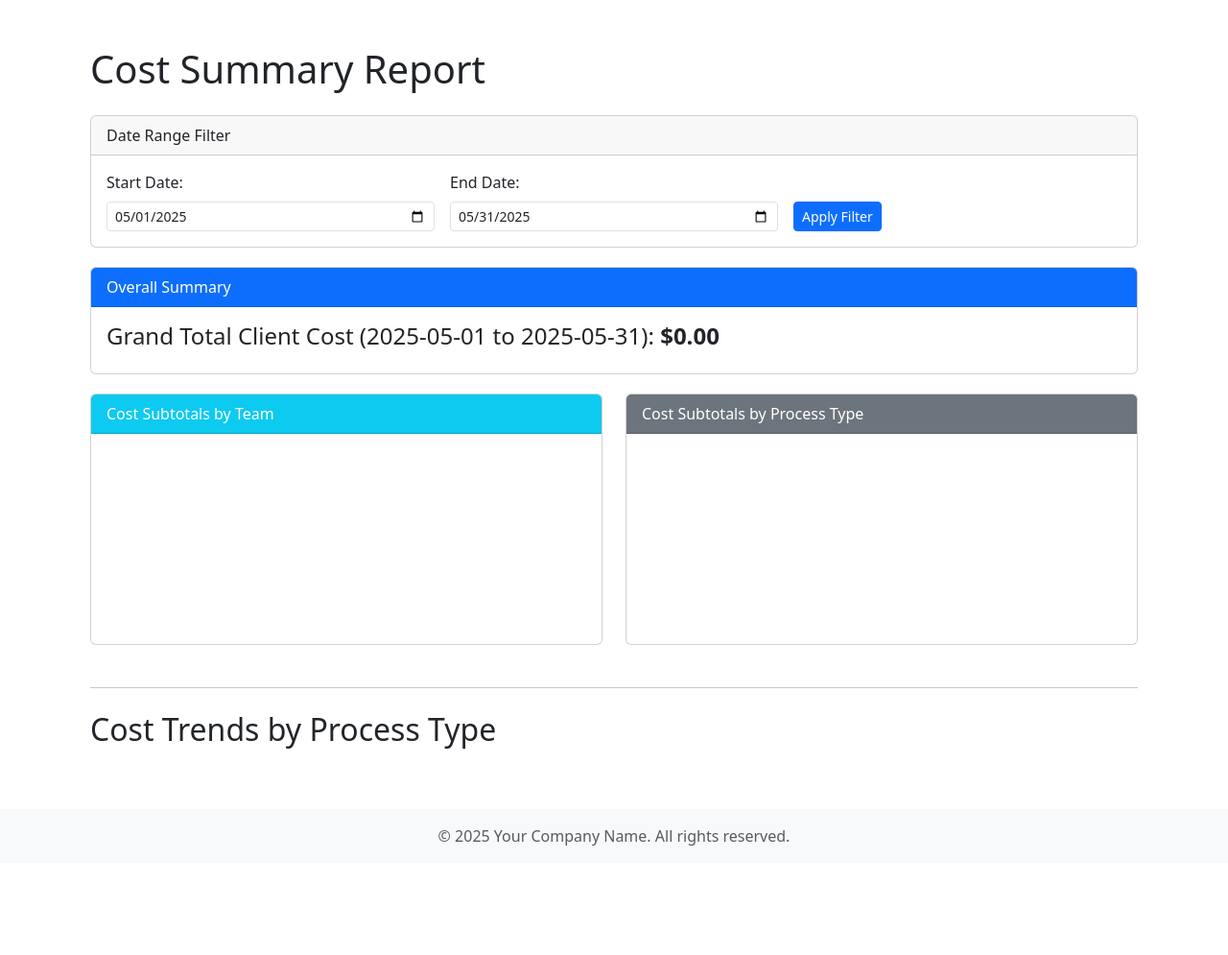
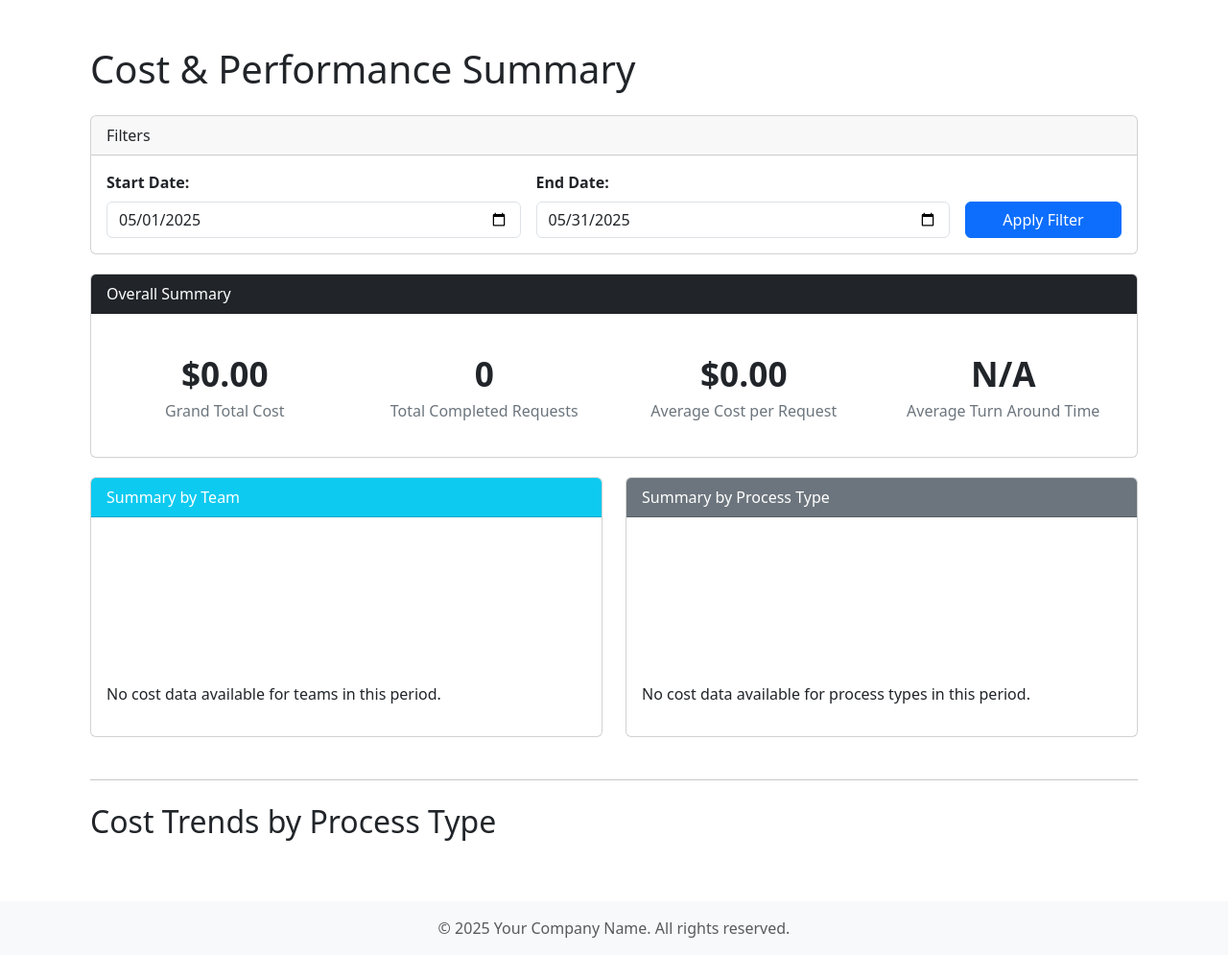
Before and after one commit to oscarmbv/requests-webpage, a Django app: page /rhino/cost_summary/ in a window 1280 px wide. Shown: the part 56-1051 px from the top of the page at 96% size. Before the commit the page ends 937 px from the top, so only its background shows below. Run offline with Django 5.2, Linux system fonts and the light colour scheme; the visitor is signed in with stand-in values (Sample User, id 1); data comes from the database, SQL or seed files in the repository; a map, chart or similar area stays blank.

Commit message:
Cost Summary Improvements

```diff
--- a/tasks/templates/tasks/cost_summary.html
+++ b/tasks/templates/tasks/cost_summary.html
@@ -1,19 +1,25 @@
 {% extends "base.html" %}
 {% load static %}
-
+{% load duration_filters %}
 {% block title %}{{ page_title|default:"Client Cost Summary" }}{% endblock %}
-
 {% block extra_css %}
 <style>
     .summary-card { margin-bottom: 20px; }
+
+    /* --- ESTILOS NUEVOS PARA KPI BOXES Y TABLAS --- */
+    .kpi-box { text-align: center; padding: 20px; border-radius: 8px; }
+    .kpi-box .kpi-value { font-size: 2.2rem; font-weight: bold; }
+    .kpi-box .kpi-label { font-size: 1rem; color: #6c757d; }
+    .table th { white-space: nowrap; }
+
+    /* --- ESTILOS ORIGINALES Y NECESARIOS PARA LOS GRÁFICOS (REINTEGRADOS) --- */
     .chart-container {
         width: 100%;
-        /* max-width: 450px; para pie charts */
         margin: 15px auto;
     }
-    .scatter-chart-container { /* Contenedor para los nuevos gráficos de dispersión */
+    .scatter-chart-container {
         width: 100%;
-        height: 350px; /* Altura fija para mejor visualización */
+        height: 350px; /* <-- La línea crucial que faltaba */
         margin-bottom: 30px;
     }
 </style>
@@ -21,79 +27,132 @@
 
 {% block content %}
 <div class="container mt-4">
-    <h1 class="mb-4">{{ page_title|default:"Client Cost Summary Report" }}</h1>
+    <h1 class="mb-4">{{ page_title|default:"Cost & Performance Summary Report" }}</h1>
 
     {# Formulario de Filtro de Fecha #}
     <div class="card summary-card">
-        <div class="card-header">
-            Date Range Filter
-        </div>
+        <div class="card-header">Filters</div>
         <div class="card-body">
-            <form method="get" class="row gx-3 gy-2 align-items-center">
-                <div class="col-sm-4">
-                    <label for="start_date" class="form-label">Start Date:</label>
-                    <input type="date" class="form-control form-control-sm" id="start_date" name="start_date" value="{{ start_date }}">
-                </div>
-                <div class="col-sm-4">
-                    <label for="end_date" class="form-label">End Date:</label>
-                    <input type="date" class="form-control form-control-sm" id="end_date" name="end_date" value="{{ end_date }}">
-                </div>
-                <div class="col-sm-auto align-self-end">
-                    <button type="submit" class="btn btn-primary btn-sm">Apply Filter</button>
+            <form method="get" action="{% url 'tasks:client_cost_summary' %}">
+                <div class="row align-items-end g-3">
+                    <div class="col-md-5">
+                        <label for="start_date" class="form-label fw-bold">Start Date:</label>
+                        <input type="date" class="form-control" id="start_date" name="start_date" value="{{ start_date }}">
+                    </div>
+                    <div class="col-md-5">
+                        <label for="end_date" class="form-label fw-bold">End Date:</label>
+                        <input type="date" class="form-control" id="end_date" name="end_date" value="{{ end_date }}">
+                    </div>
+                    <div class="col-md-2">
+                        <button type="submit" class="btn btn-primary w-100">Apply Filter</button>
+                    </div>
                 </div>
             </form>
         </div>
     </div>
 
-    {# Gran Total (sin cambios) #}
+    {# --- CAMBIO: Overall Summary Card actualizada --- #}
     <div class="card summary-card">
-        <div class="card-header bg-primary text-white">
-            Overall Summary
-        </div>
+        <div class="card-header bg-dark text-white">Overall Summary</div>
         <div class="card-body">
-            <h4>Grand Total Client Cost ({{ start_date }} to {{ end_date }}): <strong>${{ grand_total_cost|floatformat:2 }}</strong></h4>
+            <div class="row">
+                <div class="col-md-3 kpi-box">
+                    <div class="kpi-value">${{ grand_total_cost|floatformat:2 }}</div>
+                    <div class="kpi-label">Grand Total Cost</div>
+                </div>
+                <div class="col-md-3 kpi-box">
+                    <div class="kpi-value">{{ total_requests_count }}</div>
+                    <div class="kpi-label">Total Completed Requests</div>
+                </div>
+                <div class="col-md-3 kpi-box">
+                    <div class="kpi-value">${{ average_cost_per_request|floatformat:2 }}</div>
+                    <div class="kpi-label">Average Cost per Request</div>
+                </div>
+                <div class="col-md-3 kpi-box">
+                    <div class="kpi-value">{{ overall_average_tat|format_timedelta|default:"N/A" }}</div>
+                    <div class="kpi-label">Average Turn Around Time</div>
+                </div>
+            </div>
         </div>
     </div>
 
-    {# Pie Charts (sin cambios en su estructura HTML, solo el JS se expandirá) #}
+    {# --- CAMBIO: Tablas y Gráficos por Equipo y Proceso --- #}
     <div class="row">
-        <div class="col-md-6">
+        <div class="col-lg-6">
             <div class="card summary-card">
-                <div class="card-header bg-info text-white">Cost Subtotals by Team</div>
+                <div class="card-header bg-info text-white">Summary by Team</div>
                 <div class="card-body">
-                    {% if team_subtotals %}
-                        <ul class="list-group list-group-flush mb-3">
-                            {% for item in team_subtotals %}{% if item.subtotal > 0 %}
-                            <li class="list-group-item d-flex justify-content-between align-items-center">
-                                {{ item.name }}
-                                <span class="badge bg-primary rounded-pill">${{ item.subtotal|floatformat:2 }}</span>
-                            </li>
-                            {% endif %}{% endfor %}
-                        </ul>
-                    {% else %}<p>No cost data available for teams in this period.</p>{% endif %}
-                    <div class="chart-container" style="max-width: 400px;">
+                    {# --- CAMBIO: Gráfico primero --- #}
+                    <div class="chart-container" style="max-width: 400px; margin: auto;">
                         <canvas id="teamPieChart"></canvas>
                     </div>
+
+                    {# --- CAMBIO: Tabla después --- #}
+                    {% if team_summary %}
+                        <div class="table-responsive mt-4">
+                            <table class="table table-sm table-striped">
+                                <thead>
+                                    <tr>
+                                        <th>Team</th>
+                                        <th class="text-end">Total Cost</th>
+                                        <th class="text-center">Count</th>
+                                        <th class="text-end">Avg. Cost</th>
+                                        <th class="text-end">Avg. TAT</th>
+                                    </tr>
+                                </thead>
+                                <tbody>
+                                {% for item in team_summary %}
+                                    <tr>
+                                        <td>{{ item.name }}</td>
+                                        <td class="text-end">${{ item.subtotal|floatformat:2 }}</td>
+                                        <td class="text-center">{{ item.request_count }}</td>
+                                        <td class="text-end">${{ item.avg_cost|floatformat:2 }}</td>
+                                        <td class="text-end">{{ item.avg_tat|format_timedelta|default:"-" }}</td>
+                                    </tr>
+                                {% endfor %}
+                                </tbody>
+                            </table>
+                        </div>
+                    {% else %}<p>No cost data available for teams in this period.</p>{% endif %}
                 </div>
             </div>
         </div>
-        <div class="col-md-6">
+        <div class="col-lg-6">
             <div class="card summary-card">
-                <div class="card-header bg-secondary text-white">Cost Subtotals by Process Type</div>
+                <div class="card-header bg-secondary text-white">Summary by Process Type</div>
                 <div class="card-body">
-                    {% if process_subtotals %}
-                        <ul class="list-group list-group-flush mb-3">
-                            {% for item in process_subtotals %}{% if item.subtotal > 0 %}
-                            <li class="list-group-item d-flex justify-content-between align-items-center">
-                                {{ item.name }}
-                                <span class="badge bg-primary rounded-pill">${{ item.subtotal|floatformat:2 }}</span>
-                            </li>
-                            {% endif %}{% endfor %}
-                        </ul>
-                    {% else %}<p>No cost data available for process types in this period.</p>{% endif %}
-                    <div class="chart-container" style="max-width: 400px;">
+                    {# --- CAMBIO: Gráfico primero --- #}
+                    <div class="chart-container" style="max-width: 400px; margin: auto;">
                         <canvas id="processPieChart"></canvas>
                     </div>
+
+                    {# --- CAMBIO: Tabla después --- #}
+                    {% if process_summary %}
+                        <div class="table-responsive mt-4">
+                            <table class="table table-sm table-striped">
+                                <thead>
+                                    <tr>
+                                        <th>Process Type</th>
+                                        <th class="text-end">Total Cost</th>
+                                        <th class="text-center">Count</th>
+                                        <th class="text-end">Avg. Cost</th>
+                                        <th class="text-end">Avg. TAT</th>
+                                    </tr>
+                                </thead>
+                                <tbody>
+                                {% for item in process_summary %}
+                                    <tr>
+                                        <td>{{ item.name }}</td>
+                                        <td class="text-end">${{ item.subtotal|floatformat:2 }}</td>
+                                        <td class="text-center">{{ item.request_count }}</td>
+                                        <td class="text-end">${{ item.avg_cost|floatformat:2 }}</td>
+                                        <td class="text-end">{{ item.avg_tat|format_timedelta|default:"-" }}</td>
+                                    </tr>
+                                {% endfor %}
+                                </tbody>
+                            </table>
+                        </div>
+                    {% else %}<p>No cost data available for process types in this period.</p>{% endif %}
                 </div>
             </div>
         </div>
--- a/tasks/views.py
+++ b/tasks/views.py
@@ -8,7 +8,7 @@ from django.contrib.auth import update_session_auth_hash
 from django.contrib.auth.decorators import login_required, user_passes_test
 from django.contrib.auth.models import Group
 from django.core.exceptions import PermissionDenied
-from django.db.models import Q, Sum, Value, CharField, DecimalField
+from django.db.models import Q, Sum, Value, CharField, DecimalField, Count, Avg, ExpressionWrapper, F, fields
 from django.core.paginator import Paginator, EmptyPage, PageNotAnInteger
 from django.forms import formset_factory
 from django.http import HttpResponse
@@ -2063,11 +2063,12 @@ def client_cost_summary_view(request):
     start_date_str = request.GET.get('start_date')
     end_date_str = request.GET.get('end_date')
 
+    # --- Lógica de fechas (sin cambios) ---
     if start_date_str:
         try:
             start_date = datetime.strptime(start_date_str, '%Y-%m-%d').date()
         except ValueError:
-            messages.error(request,"Invalid start date format. Using default.")
+            messages.error(request, "Invalid start date format. Using default.")
             start_date = today.replace(day=1)
     else:
         start_date = today.replace(day=1)
@@ -2076,7 +2077,7 @@ def client_cost_summary_view(request):
         try:
             end_date = datetime.strptime(end_date_str, '%Y-%m-%d').date()
         except ValueError:
-            messages.error(request,"Invalid end date format. Using default.")
+            messages.error(request, "Invalid end date format. Using default.")
             _, last_day_of_month = calendar.monthrange(today.year, today.month)
             end_date = today.replace(day=last_day_of_month)
     else:
@@ -2086,53 +2087,89 @@ def client_cost_summary_view(request):
     start_datetime_utc = timezone.make_aware(datetime.combine(start_date, time.min), pytz.utc)
     end_datetime_utc = timezone.make_aware(datetime.combine(end_date, time.max), pytz.utc)
 
+    # --- Query base (sin cambios) ---
     completed_requests_in_period = UserRecordsRequest.objects.filter(
         status='completed',
         completed_at__gte=start_datetime_utc,
         completed_at__lte=end_datetime_utc
     ).select_related('requested_by')
 
-    grand_total_dict = completed_requests_in_period.aggregate(
-        total=Coalesce(Sum('grand_total_client_price_completed'), Value(Decimal('0.00'), output_field=DecimalField()))
+    # --- Expresión para calcular la duración (TAT) a nivel de DB ---
+    duration_expression = ExpressionWrapper(
+        F('completed_at') - F('effective_start_time_for_tat'),
+        output_field=fields.DurationField()
     )
-    grand_total_cost = grand_total_dict['total']
-
+
+    # --- Cálculo de los agregados generales (Overall Summary) ---
+    overall_summary = completed_requests_in_period.aggregate(
+        total_requests=Count('pk'),
+        grand_total_cost=Coalesce(Sum('grand_total_client_price_completed'), Value(Decimal('0.00'))),
+        overall_average_tat=Avg(duration_expression)
+    )
+
+    total_requests_count = overall_summary.get('total_requests', 0)
+    grand_total_cost = overall_summary.get('grand_total_cost', Decimal('0.00'))
+    overall_average_tat = overall_summary.get('overall_average_tat')
+
+    average_cost_per_request = grand_total_cost / total_requests_count if total_requests_count > 0 else Decimal('0.00')
+
+    # --- Anotaciones por Equipo (con las nuevas métricas) ---
     team_summary_from_db = completed_requests_in_period.values('team').annotate(
-        subtotal=Coalesce(Sum('grand_total_client_price_completed'),
-                          Value(Decimal('0.00'), output_field=DecimalField()))
-    )
-    team_subtotals_map = {item['team']: item['subtotal'] for item in team_summary_from_db}
-    team_subtotals_list_ordered = []
+        subtotal=Coalesce(Sum('grand_total_client_price_completed'), Value(Decimal('0.00'))),
+        request_count=Count('pk'),
+        avg_cost=Avg('grand_total_client_price_completed'),
+        avg_tat=Avg(duration_expression)
+    ).order_by('-subtotal')
+
+    team_summary_list = []
     team_chart_labels = []
     team_chart_data = []
-    for team_key, team_display_name in TEAM_CHOICES:
-        subtotal = team_subtotals_map.get(team_key, Decimal('0.00'))
-        team_subtotals_list_ordered.append({'name': team_display_name, 'subtotal': subtotal})
-        if subtotal > 0:
+    team_choices_dict = dict(TEAM_CHOICES)
+    for team_data in team_summary_from_db:
+        team_display_name = team_choices_dict.get(team_data['team'], team_data['team'] or "Unassigned")
+        team_summary_list.append({
+            'name': team_display_name,
+            'subtotal': team_data['subtotal'],
+            'request_count': team_data['request_count'],
+            'avg_cost': team_data['avg_cost'],
+            'avg_tat': team_data['avg_tat'],
+        })
+        if team_data['subtotal'] > 0:
             team_chart_labels.append(team_display_name)
-            team_chart_data.append(float(subtotal))
-
+            team_chart_data.append(float(team_data['subtotal']))
+
+    # --- Anotaciones por Tipo de Proceso (con las nuevas métricas) ---
     process_summary_from_db = completed_requests_in_period.values('type_of_process').annotate(
-        subtotal=Coalesce(Sum('grand_total_client_price_completed'),
-                          Value(Decimal('0.00'), output_field=DecimalField()))
-    )
-    process_subtotals_map = {item['type_of_process']: item['subtotal'] for item in process_summary_from_db}
-    process_subtotals_list_ordered = []
+        subtotal=Coalesce(Sum('grand_total_client_price_completed'), Value(Decimal('0.00'))),
+        request_count=Count('pk'),
+        avg_cost=Avg('grand_total_client_price_completed'),
+        avg_tat=Avg(duration_expression)
+    ).order_by('-subtotal')
+
+    process_summary_list = []
     process_chart_labels = []
     process_chart_data = []
-    for process_key, process_display_name in TYPE_CHOICES:
-        subtotal = process_subtotals_map.get(process_key, Decimal('0.00'))
-        process_subtotals_list_ordered.append({'name': process_display_name, 'subtotal': subtotal})
-        if subtotal > 0:
+    process_choices_dict = dict(TYPE_CHOICES)
+    for process_data in process_summary_from_db:
+        process_display_name = process_choices_dict.get(process_data['type_of_process'],
+                                                        process_data['type_of_process'])
+        process_summary_list.append({
+            'name': process_display_name,
+            'subtotal': process_data['subtotal'],
+            'request_count': process_data['request_count'],
+            'avg_cost': process_data['avg_cost'],
+            'avg_tat': process_data['avg_tat'],
+        })
+        if process_data['subtotal'] > 0:
             process_chart_labels.append(process_display_name)
-            process_chart_data.append(float(subtotal))
-
+            process_chart_data.append(float(process_data['subtotal']))
+
+    # --- INICIO: LÓGICA REINTEGRADA PARA LOS GRÁFICOS DE DISPERSIÓN ---
     target_processes_for_scatter = [
         'address_validation', 'user_records', 'property_records',
         'unit_transfer', 'deactivation_toggle'
     ]
     target_teams_for_scatter = [TEAM_REVENUE, TEAM_SUPPORT]
-
     scatter_charts_data = {}
     type_choices_dict_scatter = dict(TYPE_CHOICES)
 
@@ -2144,16 +2181,14 @@ def client_cost_summary_view(request):
         for team_key in target_teams_for_scatter:
             team_name_display = dict(TEAM_CHOICES).get(team_key, team_key)
             team_specific_requests = process_specific_requests.filter(team=team_key).order_by('completed_at')
-
             data_points = []
             for req in team_specific_requests:
                 if req.completed_at and req.grand_total_client_price_completed is not None:
                     data_points.append({
                         'x': req.completed_at.isoformat(),
                         'y': float(req.grand_total_client_price_completed),
-                        'pk': req.pk  # <--- AÑADIR PK DE LA SOLICITUD
+                        'pk': req.pk
                     })
-
             if data_points:
                 border_color = 'rgba(255, 99, 132, 1)' if team_key == TEAM_REVENUE else 'rgba(54, 162, 235, 1)'
                 bg_color = 'rgba(255, 99, 132, 0.2)' if team_key == TEAM_REVENUE else 'rgba(54, 162, 235, 0.2)'
@@ -2167,33 +2202,40 @@ def client_cost_summary_view(request):
                     'pointRadius': 3,
                     'pointBackgroundColor': border_color
                 })
-
         if current_process_datasets:
             scatter_charts_data[process_key] = {
                 'chart_title': f'Cost Trend for {process_name_display}',
                 'datasets': current_process_datasets
             }
+    # --- FIN: LÓGICA REINTEGRADA PARA LOS GRÁFICOS DE DISPERSIÓN ---
 
     try:
         request_detail_url_template = reverse('tasks:request_detail', args=[0]).replace('/0/', '/REPLACE_PK/')
     except Exception as e:
         logger.error(f"Could not generate URL template for request_detail: {e}")
-        request_detail_url_template = "/rhino/request/REPLACE_PK/"  # Fallback manual
-        messages.error(request,"Error generating URL template for chart links.")
+        request_detail_url_template = "/rhino/request/REPLACE_PK/"
+        messages.error(request, "Error generating URL template for chart links.")
 
     context = {
         'start_date': start_date.strftime('%Y-%m-%d'),
         'end_date': end_date.strftime('%Y-%m-%d'),
+
+        'total_requests_count': total_requests_count,
         'grand_total_cost': grand_total_cost,
-        'team_subtotals': team_subtotals_list_ordered,
-        'process_subtotals': process_subtotals_list_ordered,
+        'average_cost_per_request': average_cost_per_request,
+        'overall_average_tat': overall_average_tat,
+
+        'team_summary': team_summary_list,
+        'process_summary': process_summary_list,
+
         'team_chart_labels': team_chart_labels,
         'team_chart_data': team_chart_data,
         'process_chart_labels': process_chart_labels,
         'process_chart_data': process_chart_data,
-        'scatter_charts_data': scatter_charts_data,
+        'scatter_charts_data': scatter_charts_data,  # <-- Se pasa el diccionario poblado
         'request_detail_url_template': request_detail_url_template,
-        'page_title': 'Cost Summary Report'
+
+        'page_title': 'Cost & Performance Summary'
     }
     return render(request, 'tasks/cost_summary.html', context)
 
```
